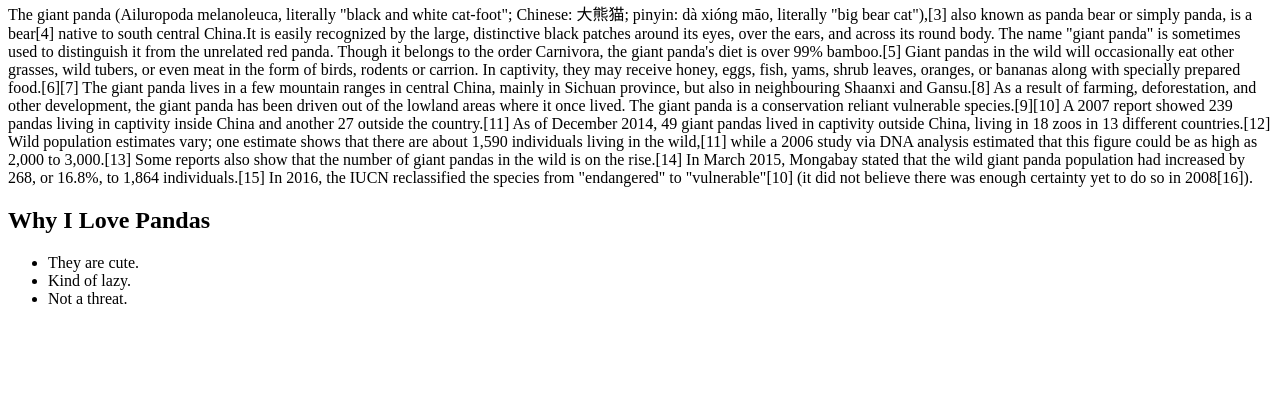
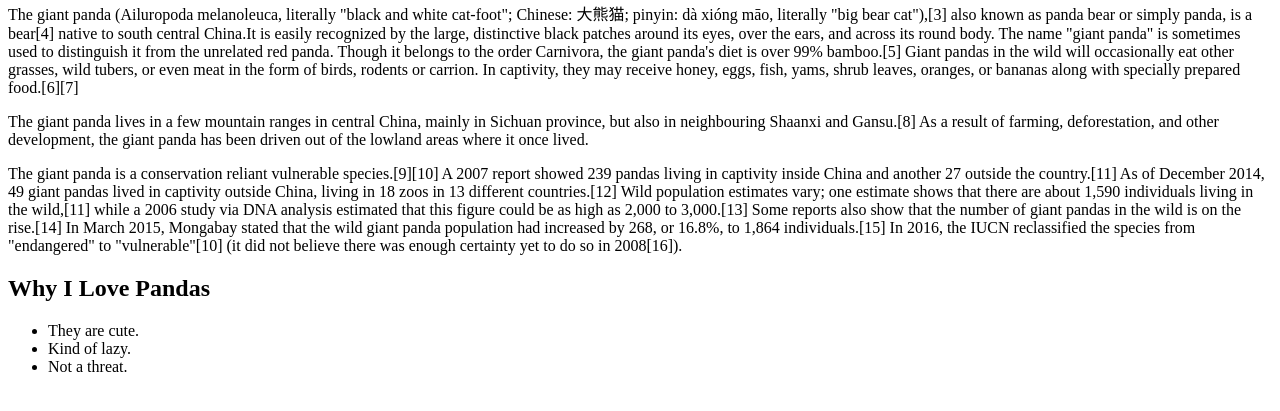
Before and after one commit to prayavarapu/FavoriteAnimal, a plain HTML site: page index.html in a window 1280 px wide. Shown: the part 79-490 px from the top of the page. Drawn offline with Linux system fonts and the light colour scheme.

Commit message:
Few changes

```diff
--- a/index.html
+++ b/index.html
@@ -8,10 +8,12 @@
 <body>
 <!--Panda Bio-->
 <p> The giant panda (Ailuropoda melanoleuca, literally "black and white cat-foot"; Chinese: 大熊猫; pinyin: dà xióng māo, literally "big bear cat"),[3] also known as panda bear or simply panda, is a bear[4] native to south central China.It is easily recognized by the large, distinctive black patches around its eyes, over the ears, and across its round body. The name "giant panda" is sometimes used to distinguish it from the unrelated red panda. Though it belongs to the order Carnivora, the giant panda's diet is over 99% bamboo.[5] Giant pandas in the wild will occasionally eat other grasses, wild tubers, or even meat in the form of birds, rodents or carrion. In captivity, they may receive honey, eggs, fish, yams, shrub leaves, oranges, or bananas along with specially prepared food.[6][7]
+</p>
 
-The giant panda lives in a few mountain ranges in central China, mainly in Sichuan province, but also in neighbouring Shaanxi and Gansu.[8] As a result of farming, deforestation, and other development, the giant panda has been driven out of the lowland areas where it once lived.
+<p>The giant panda lives in a few mountain ranges in central China, mainly in Sichuan province, but also in neighbouring Shaanxi and Gansu.[8] As a result of farming, deforestation, and other development, the giant panda has been driven out of the lowland areas where it once lived.
+</p>
 
-The giant panda is a conservation reliant vulnerable species.[9][10] A 2007 report showed 239 pandas living in captivity inside China and another 27 outside the country.[11] As of December 2014, 49 giant pandas lived in captivity outside China, living in 18 zoos in 13 different countries.[12] Wild population estimates vary; one estimate shows that there are about 1,590 individuals living in the wild,[11] while a 2006 study via DNA analysis estimated that this figure could be as high as 2,000 to 3,000.[13] Some reports also show that the number of giant pandas in the wild is on the rise.[14] In March 2015, Mongabay stated that the wild giant panda population had increased by 268, or 16.8%, to 1,864 individuals.[15] In 2016, the IUCN reclassified the species from "endangered" to "vulnerable"[10] (it did not believe there was enough certainty yet to do so in 2008[16]).
+<p>The giant panda is a conservation reliant vulnerable species.[9][10] A 2007 report showed 239 pandas living in captivity inside China and another 27 outside the country.[11] As of December 2014, 49 giant pandas lived in captivity outside China, living in 18 zoos in 13 different countries.[12] Wild population estimates vary; one estimate shows that there are about 1,590 individuals living in the wild,[11] while a 2006 study via DNA analysis estimated that this figure could be as high as 2,000 to 3,000.[13] Some reports also show that the number of giant pandas in the wild is on the rise.[14] In March 2015, Mongabay stated that the wild giant panda population had increased by 268, or 16.8%, to 1,864 individuals.[15] In 2016, the IUCN reclassified the species from "endangered" to "vulnerable"[10] (it did not believe there was enough certainty yet to do so in 2008[16]).
 </p>
 
 <h2> Why I Love Pandas </h2>
```
